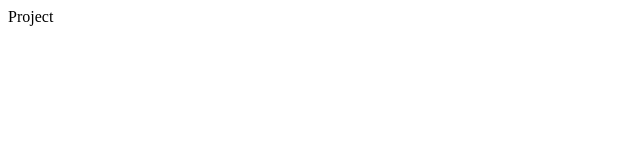
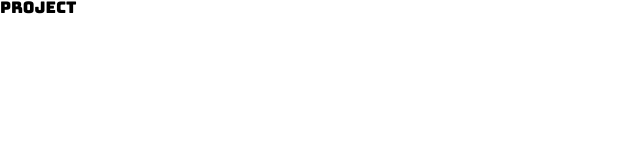
Before and after one commit to codesquad-members-2022/fe-vm, a React app: page / in a window 1280 px wide. Shown: the top 160 px of the page, without its empty margins (0-640 px from the left). Built offline with nearby package versions, Linux system fonts and the light colour scheme.

Commit message:
Design: set ThemeProvider & GlobalStyle
* install 'styled-reset' package and apply to GlobalStyle
* apply font

```diff
--- a/package.json
+++ b/package.json
@@ -25,7 +25,8 @@
     "react": "^18.1.0",
     "react-dom": "^18.1.0",
     "react-router-dom": "^6.3.0",
-    "styled-components": "^5.3.5"
+    "styled-components": "^5.3.5",
+    "styled-reset": "^4.3.4"
   },
   "devDependencies": {
     "@babel/cli": "^7.17.10",
--- a/src/index.js
+++ b/src/index.js
@@ -1,11 +1,17 @@
 import React from 'react';
 import ReactDOM from 'react-dom/client';
+import { ThemeProvider } from 'styled-components';
 
 import App from '@/App';
+import GlobalStyle from '@/styles/GlobalStyle';
+import { theme } from '@/styles/theme';
 
 const root = ReactDOM.createRoot(document.getElementById('root'));
 root.render(
   <React.StrictMode>
-    <App />
+    <ThemeProvider theme={theme}>
+      <GlobalStyle />
+      <App />
+    </ThemeProvider>
   </React.StrictMode>,
 );
--- /dev/null
+++ b/src/styles/GlobalStyle.js
@@ -0,0 +1,36 @@
+import { createGlobalStyle } from 'styled-components';
+import { reset } from 'styled-reset';
+
+const GlobalStyle = createGlobalStyle`
+@import url('https://fonts.googleapis.com/css2?family=Bungee&display=swap');
+
+${reset};
+
+* {
+  font-family: 'Bungee', cursive;
+}
+
+html {
+  font-family: 'Bungee', cursive;
+}
+
+button,
+input,
+select,
+textarea {
+  background-color: transparent;
+  border: 0;
+
+  &:focus {
+    outline: none;
+    box-shadow: none;
+  }
+}
+
+a,
+button {
+  cursor: pointer;
+}
+`;
+
+export default GlobalStyle;
--- /dev/null
+++ b/src/styles/theme.js
@@ -0,0 +1,32 @@
+const greyScale = {
+  black: '#1b1b1b',
+  soldOut: '#777777',
+  primaryGrey: '#c4c4c4',
+  innerBackground: '#e5e5e5',
+  background: '#f4f4f4',
+  white: '#fff',
+};
+
+const color = {
+  yellow: '#F4FF77',
+  blue: '#2B73FF',
+  orange: '#FC6815',
+  red: '#ED5151',
+  green: '#36D21D',
+  purple: '#8228FF',
+  pink: '#FF4ACC',
+};
+
+const fontSize = {
+  xLarge: '50px',
+  large: '24px',
+  medium: '20px',
+  small: '16px',
+  xSmall: '14px',
+};
+
+export const theme = {
+  greyScale,
+  color,
+  fontSize,
+};
```
Also changed, not shown: 1 other file (tests, documents, lock files or other folders).
